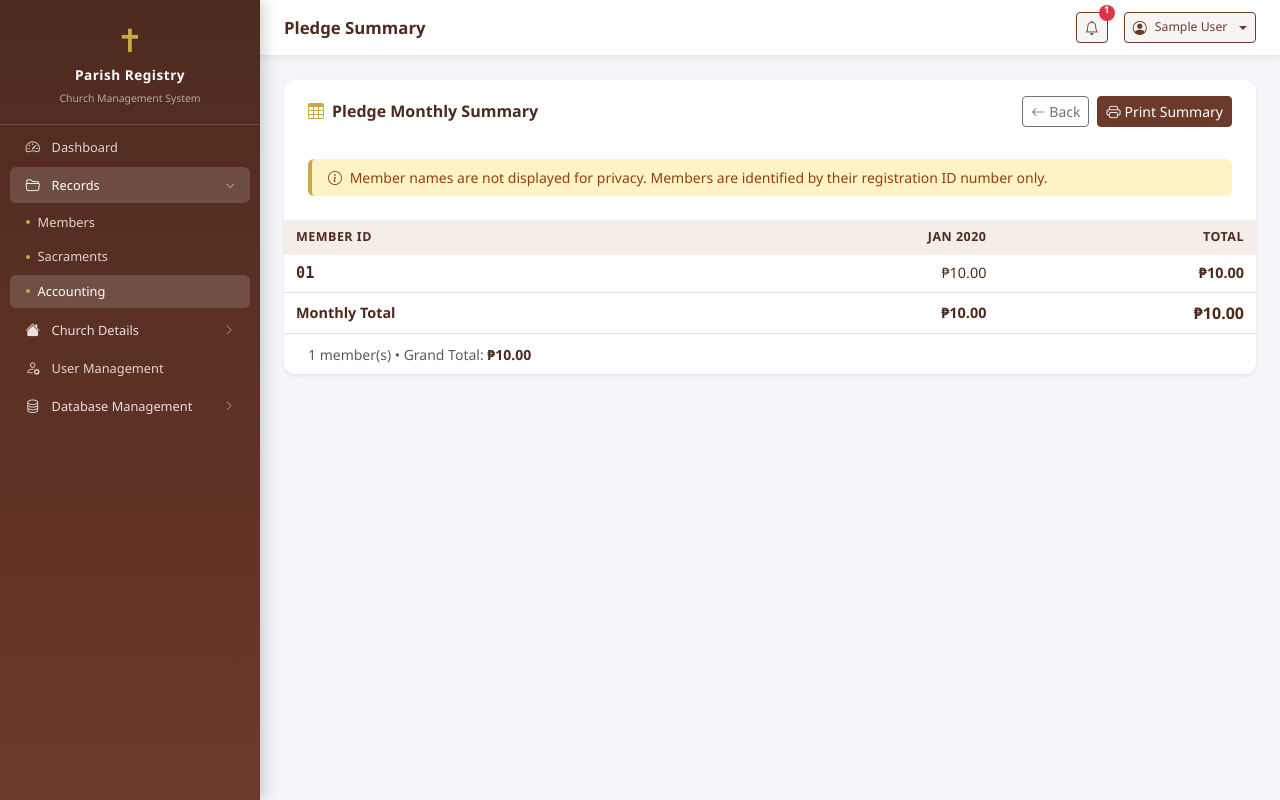
After one commit to Precious143Bless/registry, a Django app: page /pledges/summary/ in a window 1280 px wide. The commit adds this page. Run offline with Django 4.2, Linux system fonts and the light colour scheme; a user stored in the database is signed in; data comes from the database, SQL or seed files in the repository; tables that the repository leaves empty hold one stand-in row (values such as "Sample post").

Commit message:
summary pledge

```diff
--- a/registry/templates/registry/accounting/list.html
+++ b/registry/templates/registry/accounting/list.html
@@ -147,6 +147,7 @@
     {% if active_tab == 'pledges' %}
     <div class="card-header bg-white border-0 px-4 pt-3 pb-2 d-flex justify-content-end gap-2">
         <a href="{% url 'pledge_list_print' %}" class="btn btn-sm btn-outline-secondary" target="_blank"><i class="bi bi-printer me-1"></i>Print List</a>
+        <a href="{% url 'pledge_summary' %}" class="btn btn-sm btn-outline-secondary"><i class="bi bi-table me-1"></i>Summary</a>
         <button type="button" class="btn btn-sm btn-primary-church" data-bs-toggle="modal" data-bs-target="#addPledgeModal"><i class="bi bi-plus-lg me-1"></i>Add Pledge</button>
     </div>
     <div class="card-body p-0">
--- /dev/null
+++ b/registry/templates/registry/accounting/pledges/summary.html
@@ -0,0 +1,83 @@
+{% extends 'registry/base.html' %}
+{% block page_title %}Pledge Summary{% endblock %}
+
+{% block content %}
+<div class="card border-0 shadow-sm" style="border-radius:12px;overflow:hidden;">
+    <div class="card-header bg-white border-0 px-4 pt-3 pb-3 d-flex align-items-center justify-content-between">
+        <h6 class="fw-bold mb-0" style="color:#4e2a1e;">
+            <i class="bi bi-table me-2" style="color:#c9a84c;"></i>Pledge Monthly Summary
+        </h6>
+        <div class="d-flex gap-2">
+            <a href="{% url 'pledge_list' %}?tab=pledges" class="btn btn-sm btn-outline-secondary">
+                <i class="bi bi-arrow-left me-1"></i>Back
+            </a>
+            <button onclick="window.print()" class="btn btn-sm btn-primary-church no-print">
+                <i class="bi bi-printer me-1"></i>Print Summary
+            </button>
+        </div>
+    </div>
+
+    <div class="card-body px-4 pb-2">
+        <div class="alert py-2 px-3 mb-3 small" style="background:#fef3c7;border-left:4px solid #c9a84c;border-radius:6px;color:#92400e;">
+            <i class="bi bi-info-circle me-1"></i>
+            Member names are not displayed for privacy. Members are identified by their registration ID number only.
+        </div>
+    </div>
+
+    {% if rows %}
+    <div class="card-body p-0">
+        <div class="table-responsive">
+            <table class="table mb-0" id="summaryTable">
+                <thead>
+                    <tr>
+                        <th style="background:#f5ede8;color:#4e2a1e;font-size:0.78rem;text-transform:uppercase;letter-spacing:0.5px;padding:8px 12px;">Member ID</th>
+                        {% for month in months %}
+                        <th style="background:#f5ede8;color:#4e2a1e;font-size:0.78rem;text-transform:uppercase;letter-spacing:0.5px;padding:8px 12px;text-align:right;">{{ month }}</th>
+                        {% endfor %}
+                        <th style="background:#f5ede8;color:#4e2a1e;font-size:0.78rem;text-transform:uppercase;letter-spacing:0.5px;padding:8px 12px;text-align:right;">Total</th>
+                    </tr>
+                </thead>
+                <tbody>
+                    {% for row in rows %}
+                    <tr>
+                        <td class="fw-bold" style="font-family:monospace;font-size:0.95rem;color:#4e2a1e;padding:7px 12px;">{{ row.display_id }}</td>
+                        {% for amount in row.monthly %}
+                        <td style="text-align:right;padding:7px 12px;">
+                            {% if amount %}<span style="color:#4e2a1e;">&#8369;{{ amount|floatformat:2 }}</span>
+                            {% else %}<span class="text-muted">—</span>{% endif %}
+                        </td>
+                        {% endfor %}
+                        <td style="text-align:right;font-weight:bold;color:#4e2a1e;padding:7px 12px;">&#8369;{{ row.total|floatformat:2 }}</td>
+                    </tr>
+                    {% endfor %}
+                    <tr style="background:#f5ede8;font-weight:bold;">
+                        <td style="padding:8px 12px;color:#4e2a1e;">Monthly Total</td>
+                        {% for ct in col_totals %}
+                        <td style="text-align:right;padding:8px 12px;color:#4e2a1e;">&#8369;{{ ct|floatformat:2 }}</td>
+                        {% endfor %}
+                        <td style="text-align:right;padding:8px 12px;font-size:1rem;color:#4e2a1e;">&#8369;{{ grand_total|floatformat:2 }}</td>
+                    </tr>
+                </tbody>
+            </table>
+        </div>
+    </div>
+    <div class="card-footer bg-white border-0 px-4 py-2">
+        <small class="text-muted">{{ rows|length }} member(s) &bull; Grand Total: <strong style="color:#4e2a1e;">&#8369;{{ grand_total|floatformat:2 }}</strong></small>
+    </div>
+    {% else %}
+    <div class="card-body text-center text-muted py-5">
+        <i class="bi bi-table fs-2 d-block mb-2"></i>No pledge records found.
+    </div>
+    {% endif %}
+</div>
+{% endblock %}
+
+{% block extra_js %}
+<style>
+@media print {
+    .no-print, #sidebar, .topbar { display: none !important; }
+    #main-content { margin-left: 0 !important; }
+    .card { box-shadow: none !important; border: 1px solid #ccc !important; }
+}
+</style>
+{% endblock %}
--- a/registry/urls.py
+++ b/registry/urls.py
@@ -68,6 +68,7 @@ urlpatterns = [
     path('pledges/new/', views.pledge_create, name='pledge_create'),
     path('members/<int:member_pk>/pledge/add/', views.member_pledge_create, name='member_pledge_create'),
     path('pledges/print/all/', views.pledge_list_print, name='pledge_list_print'),
+    path('pledges/summary/', views.pledge_summary, name='pledge_summary'),
     path('pledges/<int:pk>/', views.pledge_detail, name='pledge_detail'),
     path('pledges/<int:pk>/edit/', views.pledge_edit, name='pledge_edit'),
     path('pledges/<int:pk>/delete/', views.pledge_delete, name='pledge_delete'),
--- a/registry/views.py
+++ b/registry/views.py
@@ -1423,6 +1423,74 @@ def pledge_print(request, pk):
 
 @login_required
 def pledge_list_print(request):
+    parish_filter = get_user_parish_filter(request)
+    if parish_filter:
+        pledges = Pledge.objects.select_related('member').filter(member__parish=parish_filter).order_by('member__last_name')
+    else:
+        pledges = Pledge.objects.select_related('member').order_by('member__last_name')
+    return render(request, 'registry/accounting/pledges/print_list.html', {
+        'pledges': pledges,
+        'parish': _parish_ctx(),
+    })
+
+
+@login_required
+def pledge_summary(request):
+    parish_filter = get_user_parish_filter(request)
+
+    if parish_filter:
+        pledges = Pledge.objects.select_related('member').filter(member__parish=parish_filter)
+    else:
+        pledges = Pledge.objects.select_related('member')
+
+    # Build per-member per-month summary
+    from collections import defaultdict
+    import calendar
+
+    # Gather all months that have pledges
+    months_set = set()
+    member_data = {}  # member_id -> {month_key -> total}
+
+    for p in pledges:
+        month_key = (p.date_created.year, p.date_created.month)
+        months_set.add(month_key)
+        mid = p.member.pk
+        if mid not in member_data:
+            member_data[mid] = {'member': p.member, 'months': defaultdict(lambda: 0)}
+        member_data[mid]['months'][month_key] += p.amount_pledged
+
+    months = sorted(months_set)
+
+    # Build rows
+    rows = []
+    for mid, data in sorted(member_data.items()):
+        member = data['member']
+        # Format ID: zero-pad to at least 2 digits, 3 if >= 100
+        if mid >= 100:
+            display_id = str(mid).zfill(3)
+        else:
+            display_id = str(mid).zfill(2)
+        row = {'display_id': display_id, 'monthly': []}
+        for m in months:
+            row['monthly'].append(data['months'].get(m, 0))
+        row['total'] = sum(row['monthly'])
+        rows.append(row)
+
+    # Column totals
+    col_totals = []
+    for i, m in enumerate(months):
+        col_totals.append(sum(r['monthly'][i] for r in rows))
+    grand_total = sum(col_totals)
+
+    month_labels = [f"{calendar.month_abbr[m[1]]} {m[0]}" for m in months]
+
+    return render(request, 'registry/accounting/pledges/summary.html', {
+        'rows': rows,
+        'months': month_labels,
+        'col_totals': col_totals,
+        'grand_total': grand_total,
+        'parish': _parish_ctx(),
+    })
     parish_filter = get_user_parish_filter(request)
 
     if parish_filter:
```
